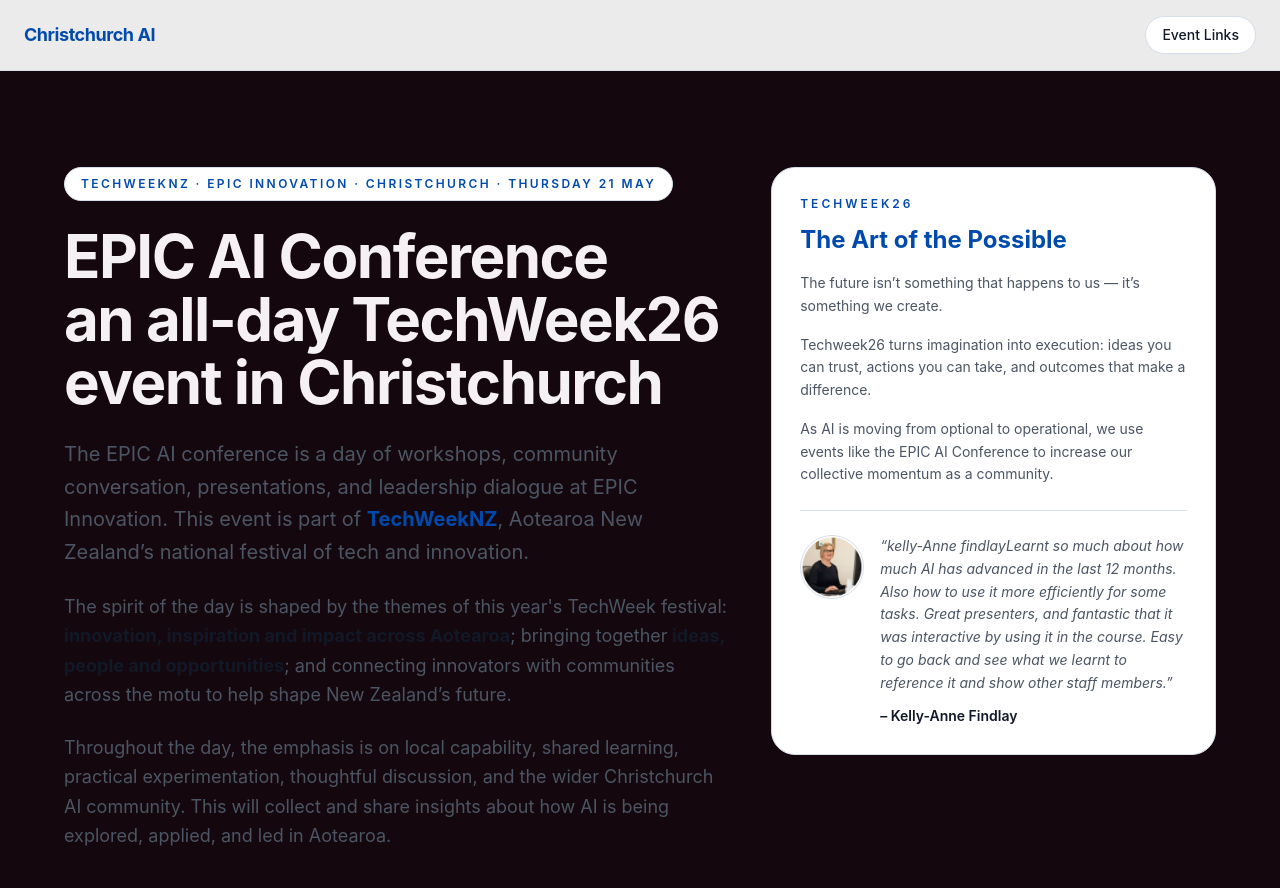
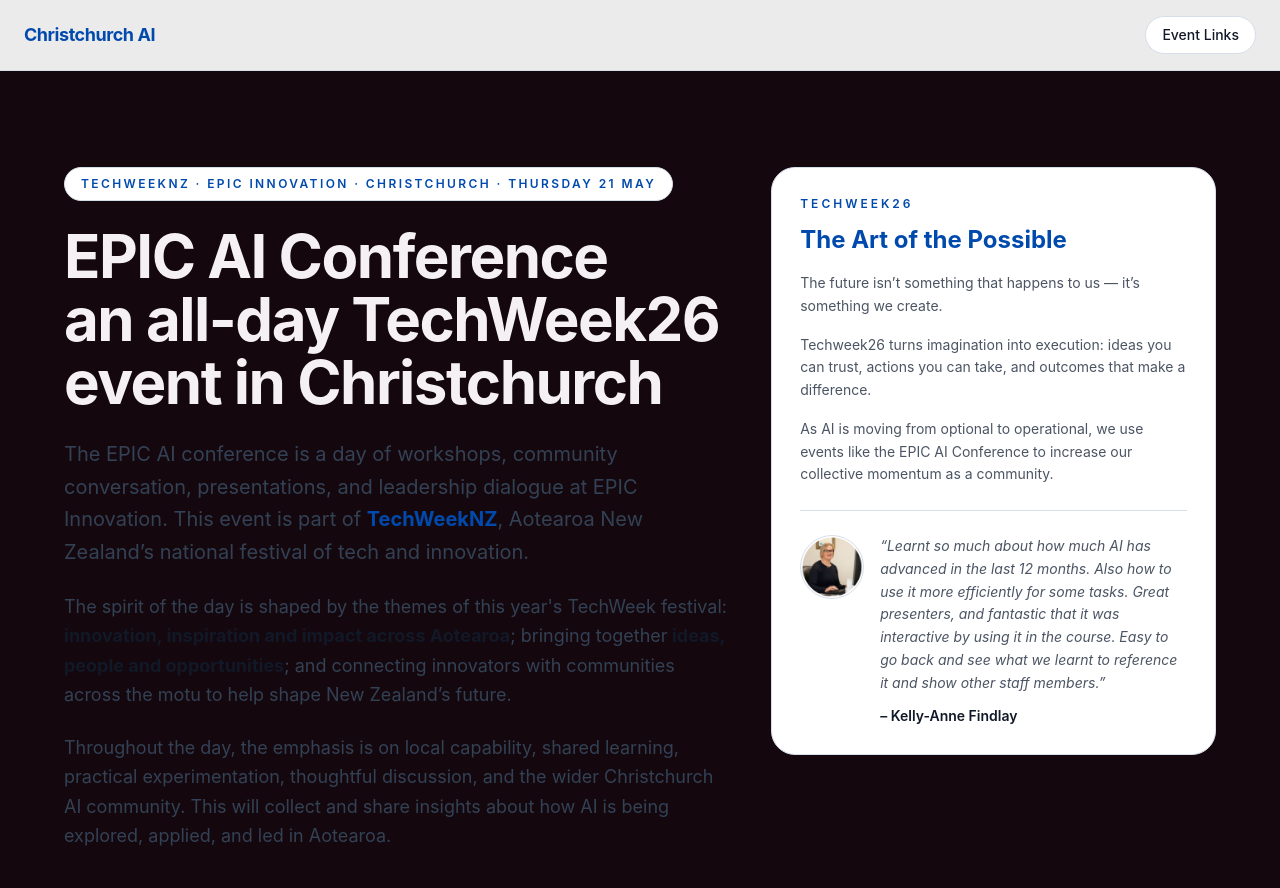
Before and after one commit to caelanhuntress/christchurch-ai, a Next.js app: page /epic-ai-conference in a window 1280 px wide. Shown: the top 888 px of the page. Built offline with nearby package versions, Linux system fonts and the light colour scheme.

Commit message:
Polish EPIC conference hero copy contrast

```diff
--- a/app/epic-ai-conference/page.tsx
+++ b/app/epic-ai-conference/page.tsx
@@ -429,18 +429,18 @@ export default function EpicAIConferencePage() {
                 <br />
                 an all-day TechWeek26 event in Christchurch
               </h1>
-              <p className="text-lg md:text-xl leading-relaxed max-w-3xl mb-6" style={{ color: "var(--text-muted)" }}>
+              <p className="text-lg md:text-xl leading-relaxed max-w-3xl mb-6" style={{ color: "#334155" }}>
                 The EPIC AI conference is a day of workshops, community conversation, presentations,
                 and leadership dialogue at EPIC Innovation. This event is part of <a href="https://techweek.co.nz/?utm_source=chchai&utm_medium=landingpage&utm_campaign=epic-26" target="_blank" rel="noopener noreferrer" style={{ color: "var(--accent)", fontWeight: 700 }}>TechWeekNZ</a>,
                 Aotearoa New Zealand’s national festival of tech and innovation.
               </p>
-              <p className="text-lg leading-relaxed max-w-3xl mb-6" style={{ color: "var(--text-muted)" }}>
+              <p className="text-lg leading-relaxed max-w-3xl mb-6" style={{ color: "#334155" }}>
                 The spirit of the day is shaped by the themes of this year&apos;s TechWeek festival:
                 <strong style={{ color: "var(--foreground)" }}> innovation, inspiration and impact across Aotearoa</strong>; bringing together
                 <strong style={{ color: "var(--foreground)" }}> ideas, people and opportunities</strong>; and connecting innovators with communities
                 across the motu to help shape New Zealand’s future.
               </p>
-              <p className="text-lg leading-relaxed max-w-3xl mb-10" style={{ color: "var(--text-muted)" }}>
+              <p className="text-lg leading-relaxed max-w-3xl mb-10" style={{ color: "#334155" }}>
                 Throughout the day, the emphasis is on local capability, shared learning, practical experimentation,
                 thoughtful discussion, and the wider Christchurch AI community. This will collect and share insights about how AI is being explored, applied, and led in Aotearoa.
               </p>
@@ -484,7 +484,7 @@ export default function EpicAIConferencePage() {
                   />
                   <div>
                     <p className="text-sm leading-relaxed italic" style={{ color: "var(--text-muted)" }}>
-                      “kelly-Anne findlayLearnt so much about how much AI has advanced in the last 12 months. Also how to use it more efficiently for some tasks. Great presenters, and fantastic that it was interactive by using it in the course. Easy to go back and see what we learnt to reference it and show other staff members.”
+                      “Learnt so much about how much AI has advanced in the last 12 months. Also how to use it more efficiently for some tasks. Great presenters, and fantastic that it was interactive by using it in the course. Easy to go back and see what we learnt to reference it and show other staff members.”
                     </p>
                     <p className="text-sm font-semibold mt-3" style={{ color: "var(--foreground)" }}>
                       – Kelly-Anne Findlay
```
